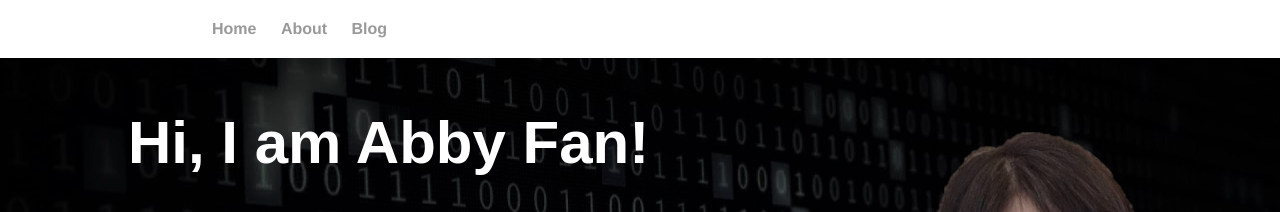
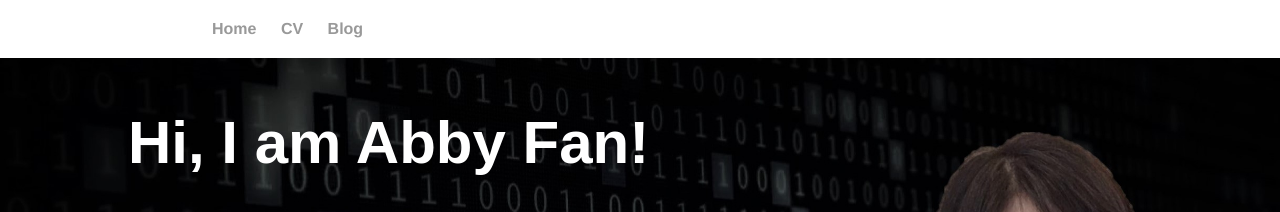
Before and after one commit to zf2169/zf2169.github.io, a Jekyll site: the page built from index.html, in a window 1280 px wide. Shown: the top 212 px of the page. Built offline with Jekyll 4.4.1, drawn with Linux system fonts in a browser that asks for light colours.

Commit message:
Update default.html

```diff
--- a/_layouts/default.html
+++ b/_layouts/default.html
@@ -11,7 +11,7 @@
 		<nav>
 		<ul>
 	        	<li><a href="/">Home</a></li>
-	        	<li><a href="/cv">About</a></li>
+	        	<li><a href="/cv">CV</a></li>
 			<li><a href="/blog">Blog</a></li>
 	    	</ul>
 		</nav>
```
